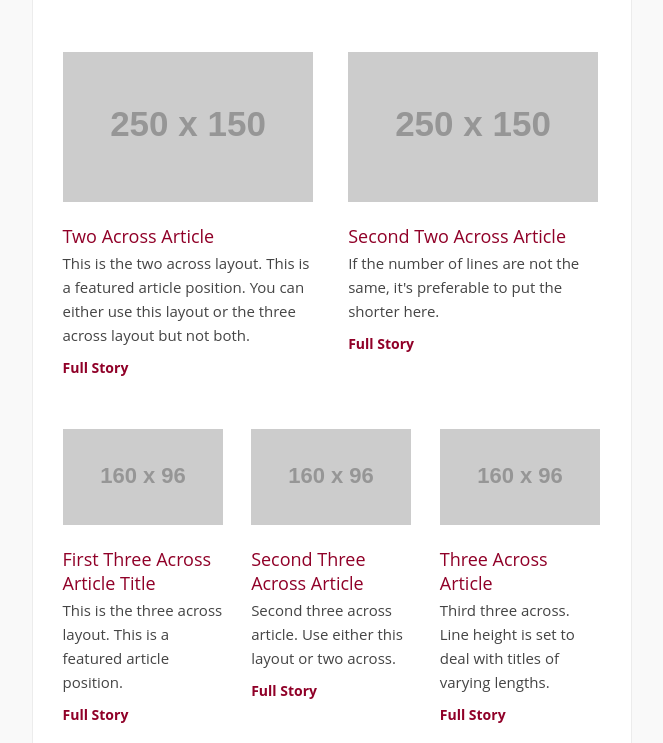
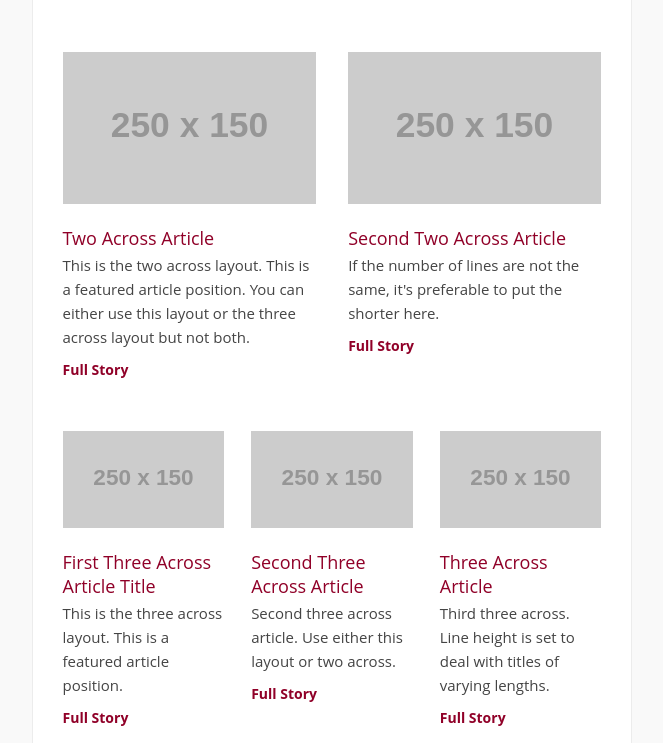
Before and after one commit to michaeldfoley/fordham-enews-template, a website: page app/index.html in a window 1280 px wide. Shown: the part 439-1182 px from the top of the page, without its empty margins (308-971 px from the left). Drawn offline with Linux system fonts and the light colour scheme; placeholder pictures from the web are drawn by us.

Commit message:
made sure article images do not get larger than their container

```diff
--- a/app/index.html
+++ b/app/index.html
@@ -182,7 +182,7 @@
                       <tbody>
                         <tr>
                           <td valign="top">
-                            <a href="#" target="_blank"><img alt="img alt" src="http://placehold.it/160x96" style="display:block;"></a>
+                            <a href="#" target="_blank"><img alt="img alt" src="http://placehold.it/250x150" style="display:block;"></a>
 
                             <div class="title">
                               <a href="#" target="_blank">First Three Across Article Title</a>
@@ -210,7 +210,7 @@
                       <tbody>
                         <tr>
                           <td valign="top">
-                            <a href="#" target="_blank"><img alt="img alt" src="http://placehold.it/160x96" style="display:block;"></a>
+                            <a href="#" target="_blank"><img alt="img alt" src="http://placehold.it/250x150" style="display:block;"></a>
 
                             <div class="title">
                               <a href="#" target="_blank">Second Three Across Article</a>
@@ -238,7 +238,7 @@
                       <tbody>
                         <tr>
                           <td valign="top">
-                            <a href="#" target="_blank"><img alt="img alt" src="http://placehold.it/160x96" style="display:block;"></a>
+                            <a href="#" target="_blank"><img alt="img alt" src="http://placehold.it/250x150" style="display:block;"></a>
 
                             <div class="title">
                               <a href="#" target="_blank">Three Across Article</a>
--- a/app/scss/_articles.scss
+++ b/app/scss/_articles.scss
@@ -5,6 +5,9 @@
 .article {
   td {
     padding-bottom: 50px;
+  }
+  img {
+    width: 100%;
   }
 }
 
```
Also changed, not shown: app/css/style.css.
